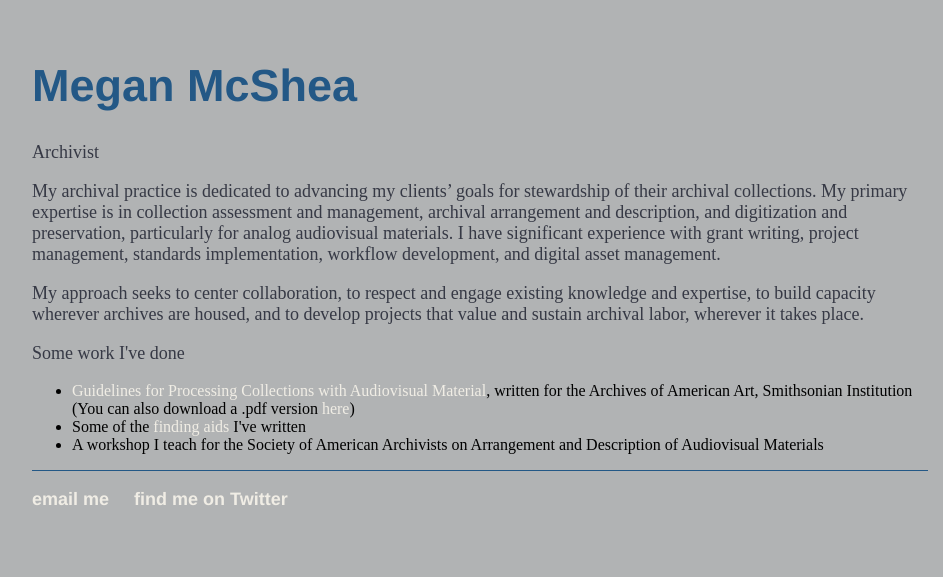
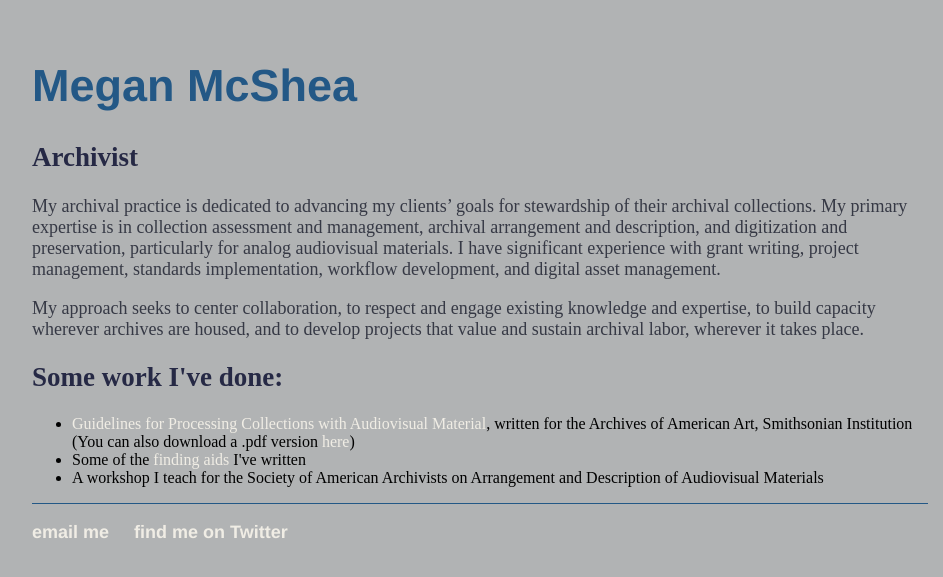
Before and after one commit to megan-mcshea/megan-mcshea.github.io, a Jekyll site: the page built from archivist.html, in a window 1280 px wide. Shown: the top 577 px of the page, without its empty margins (160-1103 px from the left). Built offline with Jekyll 4.4.1, drawn with Linux system fonts in a browser that asks for light colours.

```diff
--- a/archivist.html
+++ b/archivist.html
@@ -4,10 +4,10 @@ title: Megan McShea
 ---
 <div class="blurb">
         <h1>Megan McShea</h1>
-        <p>Archivist</p>
+        <h2>Archivist</h2>
 	<p>My archival practice is dedicated to advancing my clients’ goals for stewardship of their archival collections. My primary expertise is in collection assessment and management, archival arrangement and description, and digitization and preservation, particularly for analog audiovisual materials. I have significant experience with grant writing, project management, standards implementation, workflow development, and digital asset management.</p>
 <p>My approach seeks to center collaboration, to respect and engage existing knowledge and expertise, to build capacity wherever archives are housed, and to develop projects that value and sustain archival labor, wherever it takes place.</p>
-<p>Some work I've done</p>
+<h2>Some work I've done:</h2>
 <ul>
 <li><a href="https://www.aaa.si.edu/documentation/guidelines-for-processing-collections-with-audiovisual-material">Guidelines for Processing Collections with Audiovisual Material</a>, written for the Archives of American Art, Smithsonian Institution (You can also download a .pdf version <a href=" ">here</a>)</li>
 <li>Some of the <a href="https://sova.si.edu/search?q=%22megan+mcshea%22&f=data_source%3AArchives+of+American+Art">finding aids</a> I've written</li>
```
